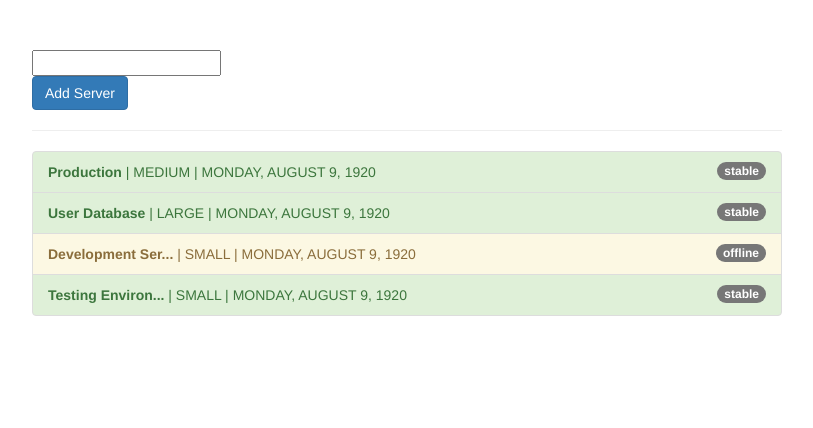
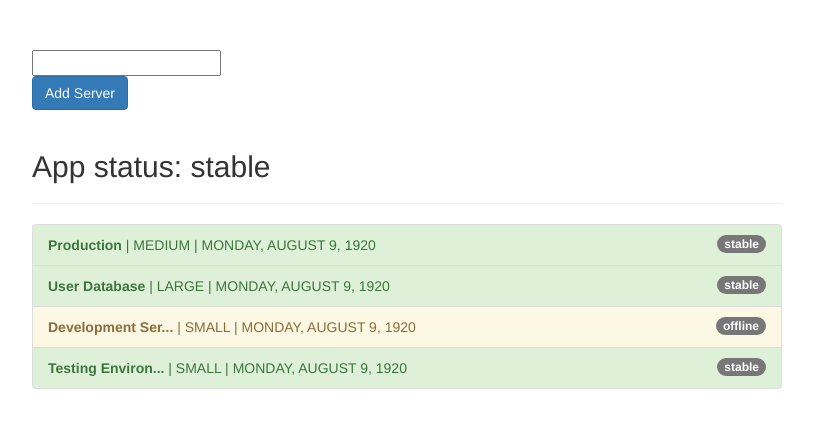
Before and after one commit to babyazalea/angular-pipe, an Angular app: page / in a window 1280 px wide. Shown: the top 428 px of the page, without its empty margins (233-1046 px from the left). Built offline with nearby package versions, Linux system fonts and the light colour scheme.

Commit message:
async Pipe

```diff
--- a/src/app/app.component.html
+++ b/src/app/app.component.html
@@ -6,6 +6,8 @@
       <button class="btn btn-primary" (click)="onAddServer()">
         Add Server
       </button>
+      <br /><br />
+      <h2>App status: {{ appStatus | async }}</h2>
       <hr />
       <ul class="list-group">
         <li
--- a/src/app/app.component.ts
+++ b/src/app/app.component.ts
@@ -6,6 +6,11 @@
   styleUrls: ["./app.component.css"],
 })
 export class AppComponent {
+  appStatus = new Promise((resolve, reject) => {
+    setTimeout(() => {
+      resolve("stable");
+    }, 2000);
+  });
   servers = [
     {
       instanceType: "medium",
```
